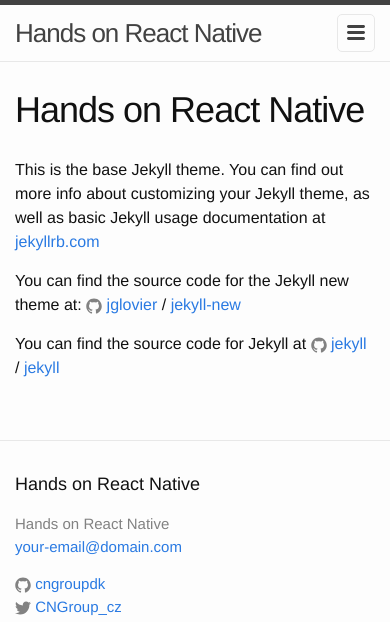
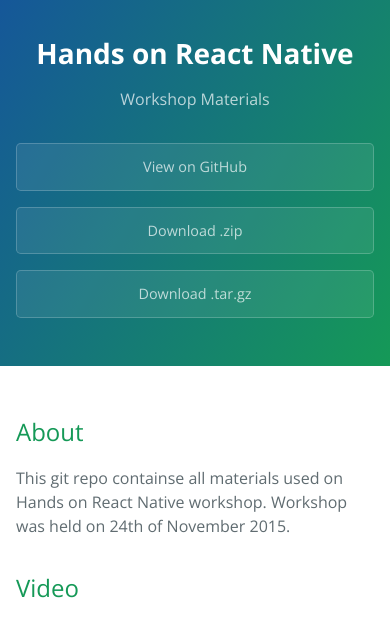
Before and after one commit to cngroupdk/hands-on-react-native, a Jekyll site: the page built from myblog/index.md, in a window 390 px wide. Shown: the top 622 px of the page. Built offline with Jekyll 4.4.1, drawn with Linux system fonts in a browser that asks for light colours; some of the changed text lies outside the part shown; grey boxes are pictures that could not be loaded.

Commit message:
Moved design to Jekyll site

```diff
--- a/myblog/_includes/footer.html
+++ b/myblog/_includes/footer.html
@@ -1,38 +1,7 @@
 <footer class="site-footer">
 
-  <div class="wrapper">
+    <span class="site-footer-owner"><a href="https://github.com/cngroupdk/hands-on-react-native">Hands on React Native</a> is maintained by <a href="https://github.com/cngroupdk">cngroupdk</a>.</span>
 
-    <h2 class="footer-heading">{{ site.title }}</h2>
-
-    <div class="footer-col-wrapper">
-      <div class="footer-col footer-col-1">
-        <ul class="contact-list">
-          <li>{{ site.title }}</li>
-          <li><a href="mailto:{{ site.email }}">{{ site.email }}</a></li>
-        </ul>
-      </div>
-
-      <div class="footer-col footer-col-2">
-        <ul class="social-media-list">
-          {% if site.github_username %}
-          <li>
-            {% include icon-github.html username=site.github_username %}
-          </li>
-          {% endif %}
-
-          {% if site.twitter_username %}
-          <li>
-            {% include icon-twitter.html username=site.twitter_username %}
-          </li>
-          {% endif %}
-        </ul>
-      </div>
-
-      <div class="footer-col footer-col-3">
-        <p>{{ site.description }}</p>
-      </div>
-    </div>
-
-  </div>
+    <span class="site-footer-credits">This page was generated by <a href="https://pages.github.com">GitHub Pages</a> using the <a href="https://github.com/jasonlong/cayman-theme">Cayman theme</a> by <a href="https://twitter.com/jasonlong">Jason Long</a>.</span>
 
 </footer>
--- a/myblog/_includes/head.html
+++ b/myblog/_includes/head.html
@@ -6,7 +6,12 @@
   <title>{% if page.title %}{{ page.title }}{% else %}{{ site.title }}{% endif %}</title>
   <meta name="description" content="{% if page.excerpt %}{{ page.excerpt | strip_html | strip_newlines | truncate: 160 }}{% else %}{{ site.description }}{% endif %}">
 
-  <link rel="stylesheet" href="{{ "/css/main.css" | prepend: site.baseurl }}">
   <link rel="canonical" href="{{ page.url | replace:'index.html','' | prepend: site.baseurl | prepend: site.url }}">
-  <link rel="alternate" type="application/rss+xml" title="{{ site.title }}" href="{{ "/feed.xml" | prepend: site.baseurl | prepend: site.url }}">
+
+  <link rel="stylesheet" type="text/css" href="stylesheets/normalize.css" media="screen">
+  <link href='https://fonts.googleapis.com/css?family=Open+Sans:400,700' rel='stylesheet' type='text/css'>
+  <link rel="stylesheet" type="text/css" href="stylesheets/stylesheet.css" media="screen">
+  <link rel="stylesheet" type="text/css" href="stylesheets/github-light.css" media="screen">
 </head>
+<head>
+</head>
--- a/myblog/_includes/header.html
+++ b/myblog/_includes/header.html
@@ -1,27 +1,7 @@
-<header class="site-header">
-
-  <div class="wrapper">
-
-    <a class="site-title" href="{{ site.baseurl }}/">{{ site.title }}</a>
-
-    <nav class="site-nav">
-      <a href="#" class="menu-icon">
-        <svg viewBox="0 0 18 15">
-          <path fill="#424242" d="M18,1.484c0,0.82-0.665,1.484-1.484,1.484H1.484C0.665,2.969,0,2.304,0,1.484l0,0C0,0.665,0.665,0,1.484,0 h15.031C17.335,0,18,0.665,18,1.484L18,1.484z"/>
-          <path fill="#424242" d="M18,7.516C18,8.335,17.335,9,16.516,9H1.484C0.665,9,0,8.335,0,7.516l0,0c0-0.82,0.665-1.484,1.484-1.484 h15.031C17.335,6.031,18,6.696,18,7.516L18,7.516z"/>
-          <path fill="#424242" d="M18,13.516C18,14.335,17.335,15,16.516,15H1.484C0.665,15,0,14.335,0,13.516l0,0 c0-0.82,0.665-1.484,1.484-1.484h15.031C17.335,12.031,18,12.696,18,13.516L18,13.516z"/>
-        </svg>
-      </a>
-
-      <div class="trigger">
-        {% for my_page in site.pages %}
-          {% if my_page.title %}
-          <a class="page-link" href="{{ my_page.url | prepend: site.baseurl }}">{{ my_page.title }}</a>
-          {% endif %}
-        {% endfor %}
-      </div>
-    </nav>
-
-  </div>
-
-</header>
+<section class="page-header">
+  <h1 class="project-name">Hands on React Native</h1>
+  <h2 class="project-tagline">Workshop Materials</h2>
+  <a href="https://github.com/cngroupdk/hands-on-react-native" class="btn">View on GitHub</a>
+  <a href="https://github.com/cngroupdk/hands-on-react-native/zipball/master" class="btn">Download .zip</a>
+  <a href="https://github.com/cngroupdk/hands-on-react-native/tarball/master" class="btn">Download .tar.gz</a>
+</section>
--- a/myblog/_layouts/default.html
+++ b/myblog/_layouts/default.html
@@ -1,5 +1,5 @@
 <!DOCTYPE html>
-<html>
+<html lang="en-us">
 
   {% include head.html %}
 
@@ -7,13 +7,13 @@
 
     {% include header.html %}
 
-    <div class="page-content">
-      <div class="wrapper">
-        {{ content }}
-      </div>
-    </div>
+    <section class="main-content">
+      {{ content }}
 
-    {% include footer.html %}
+      {% include footer.html %}
+
+    </section>
+
 
   </body>
 
--- a/myblog/index.md
+++ b/myblog/index.md
@@ -1,14 +1,29 @@
 ---
 layout: page
-title: Hands on React Native
 ---
 
-This is the base Jekyll theme. You can find out more info about customizing your Jekyll theme, as well as basic Jekyll usage documentation at [jekyllrb.com](http://jekyllrb.com/)
+## About
 
-You can find the source code for the Jekyll new theme at:
-{% include icon-github.html username="jglovier" %} /
-[jekyll-new](https://github.com/jglovier/jekyll-new)
+This git repo containse all materials used on Hands on React Native workshop. Workshop was held on 24th of November 2015.
 
-You can find the source code for Jekyll at
-{% include icon-github.html username="jekyll" %} /
-[jekyll](https://github.com/jekyll/jekyll)
+## Video
+
+<iframe class="video" width="560" height="315" src="https://www.youtube.com/embed/Dm_UW2Vof2s" frameborder="0" allowfullscreen></iframe>
+
+## Required Preparation
+
+* you favourite text editor ([Atom](https://atom.io/), [Sublime](http://www.sublimetext.com/), [WebStorm](https://www.jetbrains.com/webstorm/specials/webstorm/webstorm.jsp), [vim](http://www.vim.org/), ...)
+* installed [React Native](https://facebook.github.io/react-native/) (v0.15.0 or later)
+  * for Mac OS X and iOS see: [Getting Started with React Native](https://facebook.github.io/react-native/docs/getting-started.html)
+  * for Android, Windows, or Linux see: [Android Setup](https://facebook.github.io/react-native/docs/android-setup.html)
+* after installation please check that `react-native init AwesomeProject` is working and that you can run React Native application in iOS Simulator or Android Emulator.
+
+### Authors and Contributors
+Tomáš Horáček ([@heracek](https://github.com/heracek)), Lenka Vondráčková ([@lenkavon](https://github.com/lenkavon)), and CN Group ([@cngroupdk](https://github.com/cngroupdk)).
+
+### Support or Contact
+Please [file an issue](https://github.com/cngroupdk/hands-on-react-native/issues) or contact us directly.
+
+Like us on **Facebook**: [facebook.com/CNGroupCZ](https://www.facebook.com/CNGroupCZ)<br/>
+Follow us on **Twitter**: [@CNGroup_cz](https://twitter.com/CNGroup_cz)<br/>
+Check our **web**: [cngroup.dk](http://www.cngroup.dk/)
--- /dev/null
+++ b/myblog/stylesheets/github-light.css
@@ -0,0 +1,115 @@
+/*
+   Copyright 2014 GitHub Inc.
+
+   Licensed under the Apache License, Version 2.0 (the "License");
+   you may not use this file except in compliance with the License.
+   You may obtain a copy of the License at
+
+       http://www.apache.org/licenses/LICENSE-2.0
+
+   Unless required by applicable law or agreed to in writing, software
+   distributed under the License is distributed on an "AS IS" BASIS,
+   WITHOUT WARRANTIES OR CONDITIONS OF ANY KIND, either express or implied.
+   See the License for the specific language governing permissions and
+   limitations under the License.
+
+*/
+
+.pl-c /* comment */ {
+  color: #969896;
+}
+
+.pl-c1      /* constant, markup.raw, meta.diff.header, meta.module-reference, meta.property-name, support, support.constant, support.variable, variable.other.constant */,
+.pl-s .pl-v /* string variable */ {
+  color: #0086b3;
+}
+
+.pl-e  /* entity */,
+.pl-en /* entity.name */ {
+  color: #795da3;
+}
+
+.pl-s .pl-s1 /* string source */,
+.pl-smi      /* storage.modifier.import, storage.modifier.package, storage.type.java, variable.other, variable.parameter.function */ {
+  color: #333;
+}
+
+.pl-ent /* entity.name.tag */ {
+  color: #63a35c;
+}
+
+.pl-k /* keyword, storage, storage.type */ {
+  color: #a71d5d;
+}
+
+.pl-pds              /* punctuation.definition.string, string.regexp.character-class */,
+.pl-s                /* string */,
+.pl-s .pl-pse .pl-s1 /* string punctuation.section.embedded source */,
+.pl-sr               /* string.regexp */,
+.pl-sr .pl-cce       /* string.regexp constant.character.escape */,
+.pl-sr .pl-sra       /* string.regexp string.regexp.arbitrary-repitition */,
+.pl-sr .pl-sre       /* string.regexp source.ruby.embedded */ {
+  color: #183691;
+}
+
+.pl-v /* variable */ {
+  color: #ed6a43;
+}
+
+.pl-id /* invalid.deprecated */ {
+  color: #b52a1d;
+}
+
+.pl-ii /* invalid.illegal */ {
+  background-color: #b52a1d;
+  color: #f8f8f8;
+}
+
+.pl-sr .pl-cce /* string.regexp constant.character.escape */ {
+  color: #63a35c;
+  font-weight: bold;
+}
+
+.pl-ml /* markup.list */ {
+  color: #693a17;
+}
+
+.pl-mh        /* markup.heading */,
+.pl-mh .pl-en /* markup.heading entity.name */,
+.pl-ms        /* meta.separator */ {
+  color: #1d3e81;
+  font-weight: bold;
+}
+
+.pl-mq /* markup.quote */ {
+  color: #008080;
+}
+
+.pl-mi /* markup.italic */ {
+  color: #333;
+  font-style: italic;
+}
+
+.pl-mb /* markup.bold */ {
+  color: #333;
+  font-weight: bold;
+}
+
+.pl-md /* markup.deleted, meta.diff.header.from-file */ {
+  background-color: #ffecec;
+  color: #bd2c00;
+}
+
+.pl-mi1 /* markup.inserted, meta.diff.header.to-file */ {
+  background-color: #eaffea;
+  color: #55a532;
+}
+
+.pl-mdr /* meta.diff.range */ {
+  color: #795da3;
+  font-weight: bold;
+}
+
+.pl-mo /* meta.output */ {
+  color: #1d3e81;
+}
--- /dev/null
+++ b/myblog/stylesheets/stylesheet.css
@@ -0,0 +1,245 @@
+* {
+  box-sizing: border-box; }
+
+body {
+  padding: 0;
+  margin: 0;
+  font-family: "Open Sans", "Helvetica Neue", Helvetica, Arial, sans-serif;
+  font-size: 16px;
+  line-height: 1.5;
+  color: #606c71; }
+
+a {
+  color: #1e6bb8;
+  text-decoration: none; }
+  a:hover {
+    text-decoration: underline; }
+
+.btn {
+  display: inline-block;
+  margin-bottom: 1rem;
+  color: rgba(255, 255, 255, 0.7);
+  background-color: rgba(255, 255, 255, 0.08);
+  border-color: rgba(255, 255, 255, 0.2);
+  border-style: solid;
+  border-width: 1px;
+  border-radius: 0.3rem;
+  transition: color 0.2s, background-color 0.2s, border-color 0.2s; }
+  .btn + .btn {
+    margin-left: 1rem; }
+
+.btn:hover {
+  color: rgba(255, 255, 255, 0.8);
+  text-decoration: none;
+  background-color: rgba(255, 255, 255, 0.2);
+  border-color: rgba(255, 255, 255, 0.3); }
+
+@media screen and (min-width: 64em) {
+  .btn {
+    padding: 0.75rem 1rem; } }
+
+@media screen and (min-width: 42em) and (max-width: 64em) {
+  .btn {
+    padding: 0.6rem 0.9rem;
+    font-size: 0.9rem; } }
+
+@media screen and (max-width: 42em) {
+  .btn {
+    display: block;
+    width: 100%;
+    padding: 0.75rem;
+    font-size: 0.9rem; }
+    .btn + .btn {
+      margin-top: 1rem;
+      margin-left: 0; } }
+
+.page-header {
+  color: #fff;
+  text-align: center;
+  background-color: #159957;
+  background-image: linear-gradient(120deg, #155799, #159957); }
+
+@media screen and (min-width: 64em) {
+  .page-header {
+    padding: 5rem 6rem; } }
+
+@media screen and (min-width: 42em) and (max-width: 64em) {
+  .page-header {
+    padding: 3rem 4rem; } }
+
+@media screen and (max-width: 42em) {
+  .page-header {
+    padding: 2rem 1rem; } }
+
+.project-name {
+  margin-top: 0;
+  margin-bottom: 0.1rem; }
+
+@media screen and (min-width: 64em) {
+  .project-name {
+    font-size: 3.25rem; } }
+
+@media screen and (min-width: 42em) and (max-width: 64em) {
+  .project-name {
+    font-size: 2.25rem; } }
+
+@media screen and (max-width: 42em) {
+  .project-name {
+    font-size: 1.75rem; } }
+
+.project-tagline {
+  margin-bottom: 2rem;
+  font-weight: normal;
+  opacity: 0.7; }
+
+@media screen and (min-width: 64em) {
+  .project-tagline {
+    font-size: 1.25rem; } }
+
+@media screen and (min-width: 42em) and (max-width: 64em) {
+  .project-tagline {
+    font-size: 1.15rem; } }
+
+@media screen and (max-width: 42em) {
+  .project-tagline {
+    font-size: 1rem; } }
+
+.main-content :first-child {
+  margin-top: 0; }
+.main-content img {
+  max-width: 100%; }
+.main-content h1, .main-content h2, .main-content h3, .main-content h4, .main-content h5, .main-content h6 {
+  margin-top: 2rem;
+  margin-bottom: 1rem;
+  font-weight: normal;
+  color: #159957; }
+.main-content p {
+  margin-bottom: 1em; }
+.main-content code {
+  padding: 2px 4px;
+  font-family: Consolas, "Liberation Mono", Menlo, Courier, monospace;
+  font-size: 0.9rem;
+  color: #383e41;
+  background-color: #f3f6fa;
+  border-radius: 0.3rem; }
+.main-content pre {
+  padding: 0.8rem;
+  margin-top: 0;
+  margin-bottom: 1rem;
+  font: 1rem Consolas, "Liberation Mono", Menlo, Courier, monospace;
+  color: #567482;
+  word-wrap: normal;
+  background-color: #f3f6fa;
+  border: solid 1px #dce6f0;
+  border-radius: 0.3rem; }
+  .main-content pre > code {
+    padding: 0;
+    margin: 0;
+    font-size: 0.9rem;
+    color: #567482;
+    word-break: normal;
+    white-space: pre;
+    background: transparent;
+    border: 0; }
+.main-content .highlight {
+  margin-bottom: 1rem; }
+  .main-content .highlight pre {
+    margin-bottom: 0;
+    word-break: normal; }
+.main-content .highlight pre, .main-content pre {
+  padding: 0.8rem;
+  overflow: auto;
+  font-size: 0.9rem;
+  line-height: 1.45;
+  border-radius: 0.3rem; }
+.main-content pre code, .main-content pre tt {
+  display: inline;
+  max-width: initial;
+  padding: 0;
+  margin: 0;
+  overflow: initial;
+  line-height: inherit;
+  word-wrap: normal;
+  background-color: transparent;
+  border: 0; }
+  .main-content pre code:before, .main-content pre code:after, .main-content pre tt:before, .main-content pre tt:after {
+    content: normal; }
+.main-content ul, .main-content ol {
+  margin-top: 0; }
+.main-content blockquote {
+  padding: 0 1rem;
+  margin-left: 0;
+  color: #819198;
+  border-left: 0.3rem solid #dce6f0; }
+  .main-content blockquote > :first-child {
+    margin-top: 0; }
+  .main-content blockquote > :last-child {
+    margin-bottom: 0; }
+.main-content table {
+  display: block;
+  width: 100%;
+  overflow: auto;
+  word-break: normal;
+  word-break: keep-all; }
+  .main-content table th {
+    font-weight: bold; }
+  .main-content table th, .main-content table td {
+    padding: 0.5rem 1rem;
+    border: 1px solid #e9ebec; }
+.main-content dl {
+  padding: 0; }
+  .main-content dl dt {
+    padding: 0;
+    margin-top: 1rem;
+    font-size: 1rem;
+    font-weight: bold; }
+  .main-content dl dd {
+    padding: 0;
+    margin-bottom: 1rem; }
+.main-content hr {
+  height: 2px;
+  padding: 0;
+  margin: 1rem 0;
+  background-color: #eff0f1;
+  border: 0; }
+
+@media screen and (min-width: 64em) {
+  .main-content {
+    max-width: 64rem;
+    padding: 2rem 6rem;
+    margin: 0 auto;
+    font-size: 1.1rem; } }
+
+@media screen and (min-width: 42em) and (max-width: 64em) {
+  .main-content {
+    padding: 2rem 4rem;
+    font-size: 1.1rem; } }
+
+@media screen and (max-width: 42em) {
+  .main-content {
+    padding: 2rem 1rem;
+    font-size: 1rem; } }
+
+.site-footer {
+  padding-top: 2rem;
+  margin-top: 2rem;
+  border-top: solid 1px #eff0f1; }
+
+.site-footer-owner {
+  display: block;
+  font-weight: bold; }
+
+.site-footer-credits {
+  color: #819198; }
+
+@media screen and (min-width: 64em) {
+  .site-footer {
+    font-size: 1rem; } }
+
+@media screen and (min-width: 42em) and (max-width: 64em) {
+  .site-footer {
+    font-size: 1rem; } }
+
+@media screen and (max-width: 42em) {
+  .site-footer {
+    font-size: 0.9rem; } }
```
Also changed, not shown: myblog/stylesheets/normalize.css (added).
